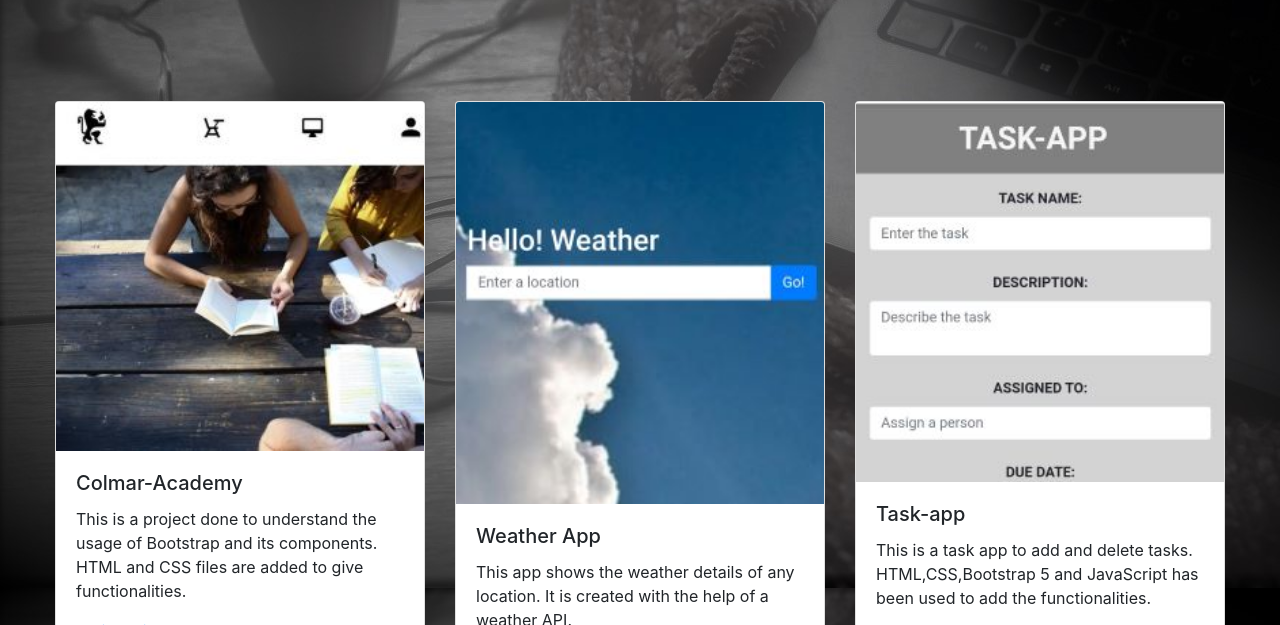
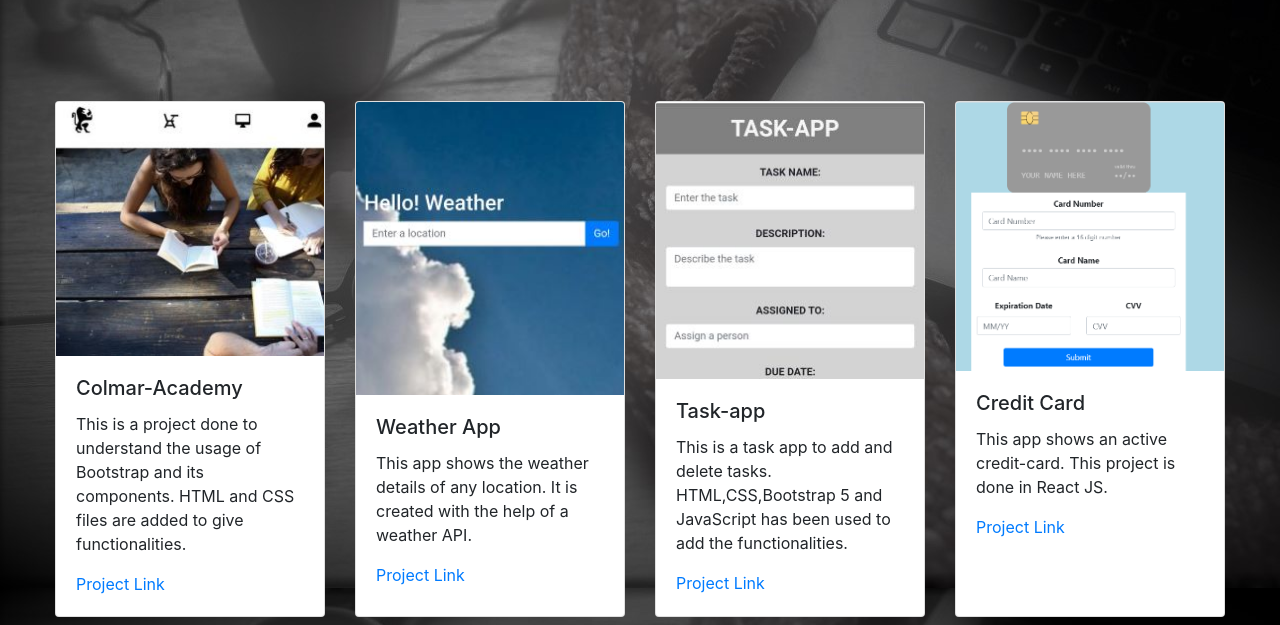
Before and after one commit to Seethal585/portfolio, a plain HTML site: page project.html in a window 1280 px wide. Shown: the part 172-797 px from the top of the page. Drawn offline with nearby package versions, Linux system fonts and the light colour scheme.

Commit message:
added react project

```diff
--- a/project.html
+++ b/project.html
@@ -59,6 +59,14 @@
                             <a href="https://seethal585.github.io/My-Task-App/"class="card-link">Project Link</a>
                         </div>
                     </div>
+                    <div id="credit-card" class="card">
+                        <img class="card-img-top" src="images/creditcard.png" alt="Card image cap">
+                        <div class="card-body">
+                            <h5 class="card-title">Credit Card</h5>
+                            <p class="card-text">This app shows an active credit-card. This project is done in React JS.</p>
+                            <a href="https://seethal585.github.io/React-CreditCard/" class="card-link">Project Link</a>
+                        </div>
+                    </div>
             </div>
         </div>
     </div>
```
Also changed, not shown: images/creditcard.png (added), images/react.png (added), 1 other file. Lines whose indentation alone changed are shown as unchanged.
